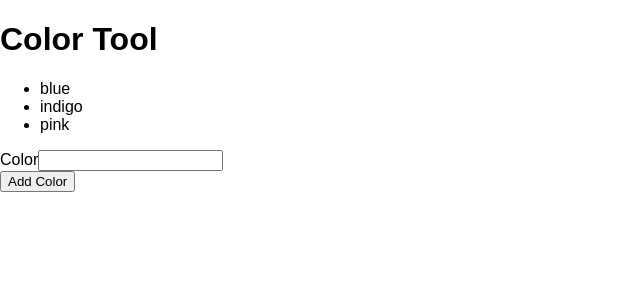
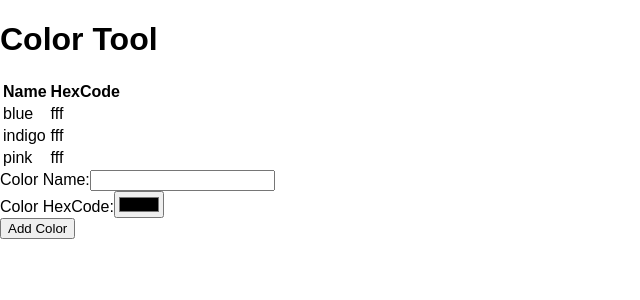
Before and after one commit to training4developers/react_01162018, a React (Create React App) app: page / in a window 1280 px wide. Shown: the top 300 px of the page, without its empty margins (0-640 px from the left). Built offline with nearby package versions, Linux system fonts and the light colour scheme.

Commit message:
added code demos

```diff
--- a/src/App.js
+++ b/src/App.js
@@ -1,7 +1,11 @@
 import * as React from 'react';
 import { ColorTool } from './components/ColorTool';
 
-const colorList = [ 'blue', 'indigo', 'pink' ];
+const colorList = [
+  { id: 1, name: 'blue', hexCode: 'fff' },
+  { id: 2, name: 'indigo', hexCode: 'fff' },
+  { id: 3, name: 'pink', hexCode: 'fff' }
+];
 
 export default class App extends React.Component {
   render() {
--- a/src/components/ColorForm.js
+++ b/src/components/ColorForm.js
@@ -6,7 +6,8 @@ export class ColorForm extends React.Component {
     super(props);
 
     this.state = {
-      color: '',
+      colorName: '',
+      colorHexCode: '',
     };
   }
 
@@ -17,19 +18,28 @@ export class ColorForm extends React.Component {
   }
 
   submitColor = () => {
-    this.props.onSubmitColor(this.state.color);
+    this.props.onSubmitColor({
+      name: this.state.colorName,
+      hexCode: this.state.colorHexCode,
+    });
 
     this.setState({
-      color: '',
+      colorName: '',
+      colorHexCode: '',
     });
   }
 
   render() {
     return <form>
       <div>
-        <label htmlFor="color-input">Color</label>
-        <input type="text" id="color-input" name="color"
-          value={this.state.color} onChange={this.onChange} />
+        <label htmlFor="color-name-input">Color Name:</label>
+        <input type="text" id="color-name-input" name="colorName"
+          value={this.state.colorName} onChange={this.onChange} />
+      </div>
+      <div>
+        <label htmlFor="color-hexcode-input">Color HexCode:</label>
+        <input type="color" id="color-hexcode-input" name="colorHexCode"
+          value={this.state.colorHexCode} onChange={this.onChange} />
       </div>
       <button type="button" onClick={this.submitColor}>{this.props.buttonText}</button>
     </form>;
--- /dev/null
+++ b/src/components/ColorTable.js
@@ -0,0 +1,22 @@
+import * as React from 'react';
+
+import { ColorViewRow } from './ColorViewRow';
+
+export class ColorTable extends React.Component {
+
+  render() {
+
+    return <table>
+      <thead>
+        <tr>
+          <th>Name</th>
+          <th>HexCode</th>
+        </tr>
+      </thead>
+      <tbody>
+        {this.props.colors.map(color => <ColorViewRow color={color} />)}
+      </tbody>
+    </table>;
+  }
+
+}
--- a/src/components/ColorTool.js
+++ b/src/components/ColorTool.js
@@ -1,6 +1,7 @@
 import * as React from 'react';
 
 import { ToolHeader } from './ToolHeader';
+import { ColorTable } from './ColorTable';
 import { ColorForm } from './ColorForm';
 
 export class ColorTool extends React.Component {
@@ -10,7 +11,6 @@ export class ColorTool extends React.Component {
 
     this.state = {
       colors: this.props.colors.concat(),
-
     };
   }
 
@@ -24,9 +24,7 @@ export class ColorTool extends React.Component {
 
     return <div>
       <ToolHeader headerText="Color Tool" />
-      <ul>
-        {this.state.colors.map(color => <li>{color}</li>)}
-      </ul>
+      <ColorTable colors={this.state.colors} />
       <ColorForm buttonText="Add Color" onSubmitColor={this.addColor} />
     </div>;
   }
--- /dev/null
+++ b/src/components/ColorViewRow.js
@@ -0,0 +1,12 @@
+import * as React from 'react';
+
+export class ColorViewRow extends React.Component {
+
+  render() {
+    return <tr>
+      <td>{this.props.color.name}</td>
+      <td>{this.props.color.hexCode}</td>
+    </tr>;
+  }
+
+}
--- a/src/components/ToolHeader.js
+++ b/src/components/ToolHeader.js
@@ -5,6 +5,7 @@ export class ToolHeader extends React.Component {
   render() {
     return <header>
       <h1>{this.props.headerText}</h1>
+      {/* some comment */}
     </header>;
   }
 }
```
